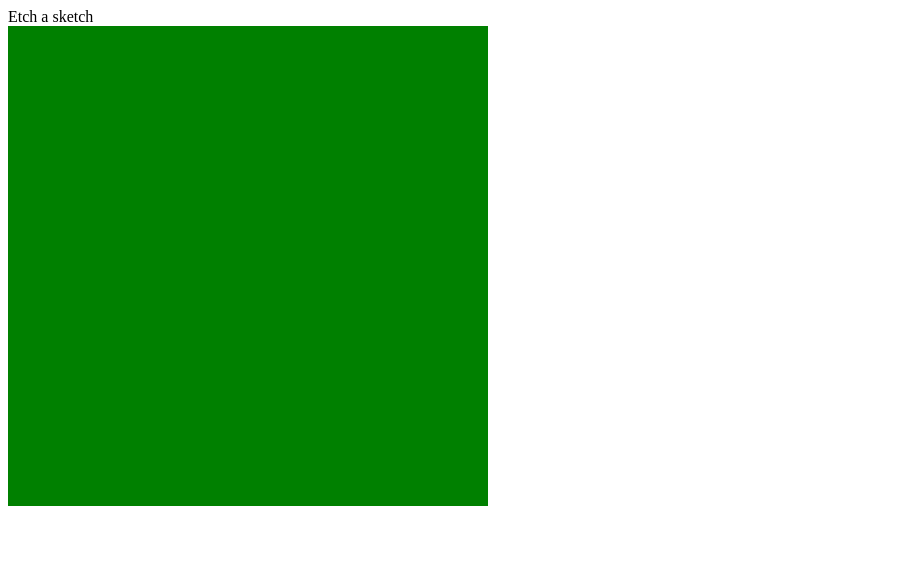
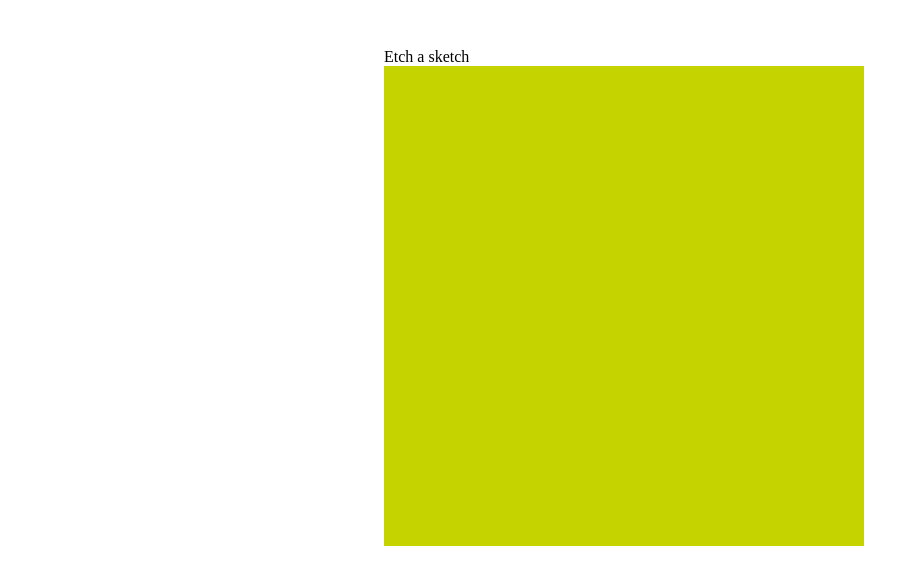
Before and after one commit to Fistein/Etch-a-Sketch, a plain HTML site: page index.html in a window 1280 px wide. Shown: the whole page, without its empty margins (0-919 px from the left). Drawn offline with Linux system fonts and the light colour scheme.

Commit message:
Add styles.css and script.js

```diff
--- a/script.js
+++ b/script.js
@@ -4,6 +4,6 @@ screen.style.gridTemplateRows = 'repeat(16,1fr)';
 
 for(let i = 0; i < 256; i++){
     let squares = document.createElement('div');
-    squares.style.backgroundColor = "green";
+    squares.style.backgroundColor = "#c5d401";
     screen.insertAdjacentElement('beforeEnd',squares);
 }
--- a/styles.css
+++ b/styles.css
@@ -1,3 +1,8 @@
+.grid-container{
+    width: 40vw;
+    height: 100vh;
+    margin: 3rem auto;
+}
 .grid-displays{
     width: 30rem;
     height: 30rem;
```
